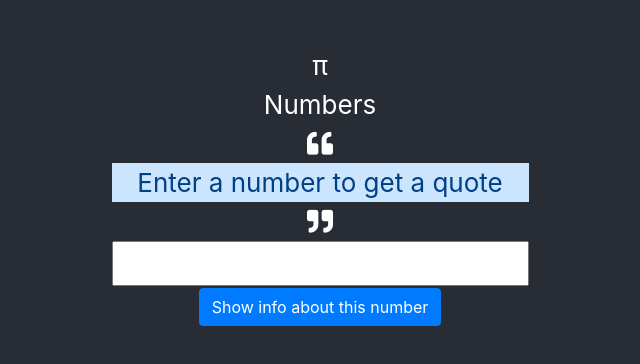
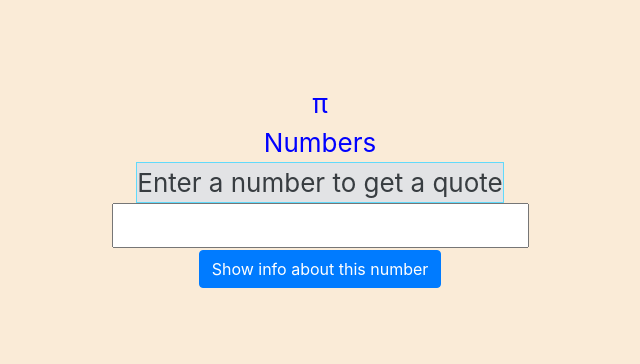
Before and after one commit to sklinkusch/saga-numbers, a React (Create React App) app: page / in a window 1280 px wide. Shown: the part 214-578 px from the top of the page, without its empty margins (320-960 px from the left). Built offline with nearby package versions, Linux system fonts and the light colour scheme.

Commit message:
applied correct flex behavior

```diff
--- a/src/components/App.js
+++ b/src/components/App.js
@@ -16,9 +16,11 @@ class App extends React.Component {
           <div className="header pi">&pi;</div>
           <div className="subheader">Numbers</div>
           <div className="flex-container flex-row">
-            <aside className="left quotation quotation-left sm-1 lg-1">
+            {message && (
+              <aside className="left quotation quotation-left sm-1 lg-1 as-begin">
                 <i className="fas fa-quote-left" />
               </aside>
+            )}
             {message && <main className="message sm-10 lg-10">{message}</main>}
             {fetching && (
               <main className="fetching sm-10 lg-10 alert-warning">
@@ -31,13 +33,16 @@ class App extends React.Component {
               </main>
             )}
             {!message && !error && !fetching && (
-              <main className="alert-primary sm-10 lg-10">
+              <main className="alert-secondary sm-10 lg-10">
                 Enter a number to get a quote
               </main>
             )}
-            <aside className="right quotation quotation-right sm-1 lg-1">
+            {message && (
+              <aside className="right quotation quotation-right sm-1 lg-1 as-end">
                 <i className="fas fa-quote-right" />
               </aside>
+            )}
+          </div>
           <div className="input-form">
             <div>
               <input type="number" min="0" ref={this.inputField} />
@@ -55,7 +60,6 @@ class App extends React.Component {
                   Show info about this number
                 </button>
               )}
-              </div>
             </div>
           </div>
         </header>
--- a/src/styles/App.scss
+++ b/src/styles/App.scss
@@ -8,16 +8,50 @@
 }
 
 .App-header {
-  background-color: #282c34;
+  // background-color: #282c34;
+  background-color: antiquewhite;
   min-height: 100vh;
   display: flex;
   flex-direction: column;
   align-items: center;
   justify-content: center;
   font-size: calc(10px + 2vmin);
-  color: white;
+  color: blue;
 }
 
 .App-link {
   color: #61dafb;
 }
+
+.flex-container {
+  display: flex;
+  border: 1px solid #61dafb;
+}
+
+.flex-row {
+  flex-direction: row;
+  justify-content: space-around;
+}
+
+.as-begin {
+  align-self: flex-start;
+}
+
+.as-end {
+  align-self: flex-end;
+}
+
+.quotation {
+  color: green;
+  flex: 1 0 40px;
+  margin-left: 15px;
+  margin-right: 15px;
+}
+
+input {
+  text-align: center;
+}
+
+.message {
+  text-align: justify;
+}
```
Lines whose indentation alone changed are shown as unchanged.
